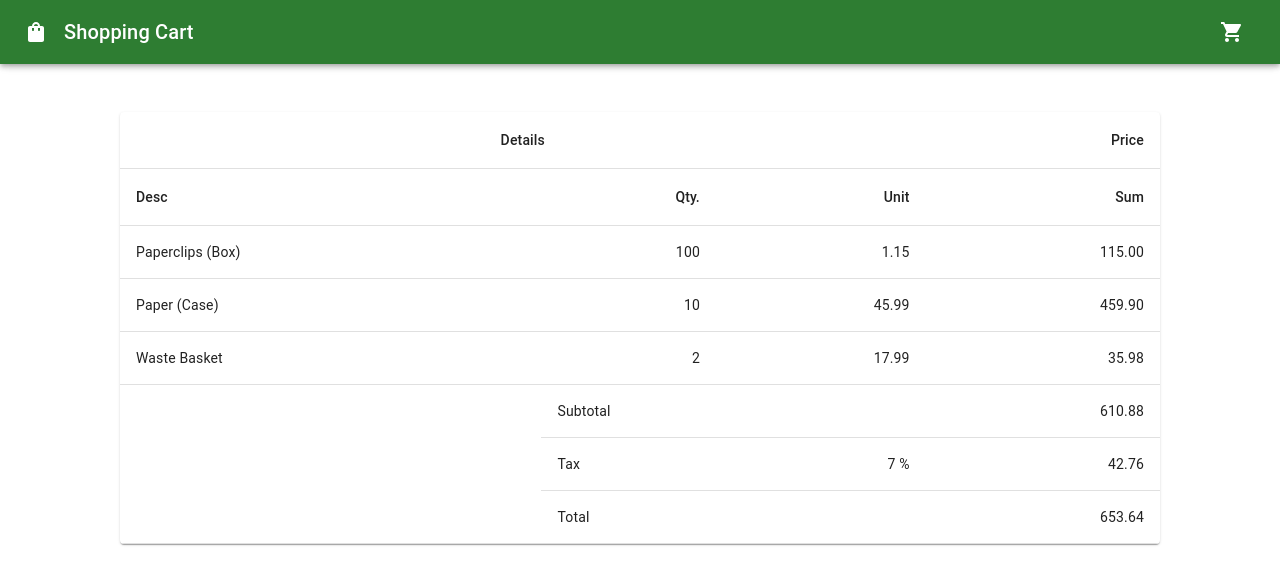
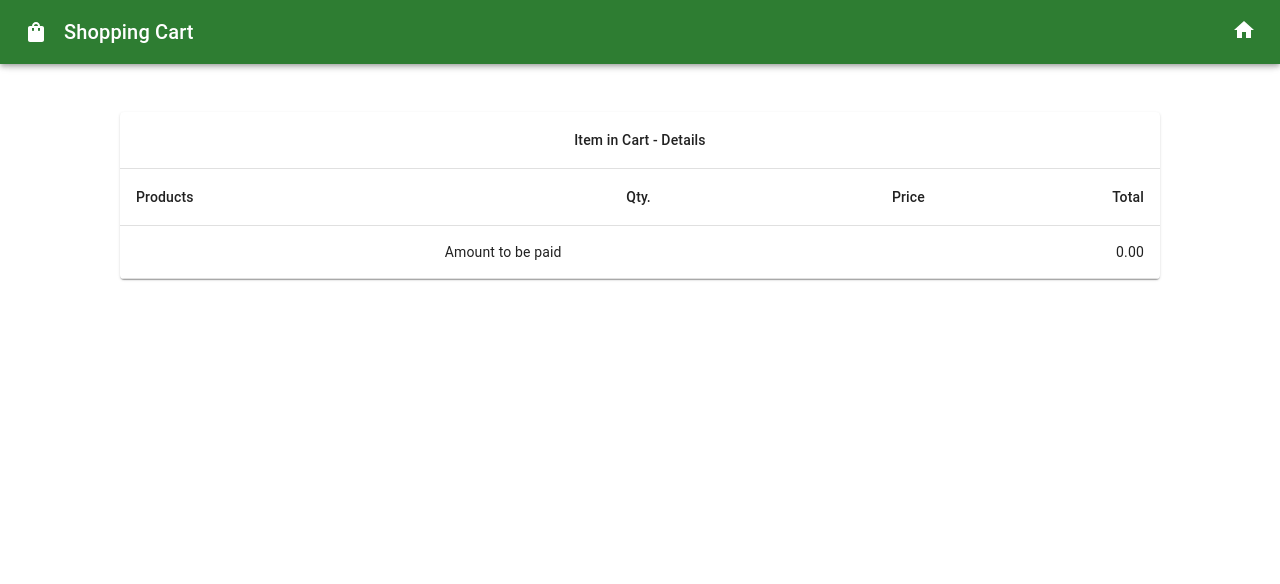
Before and after one commit to Nam-SS/ShoppingCart-Assignment, a React (Vite) app: page /Cart in a window 1280 px wide. Shown: the top 584 px of the page. Built offline with nearby package versions, Linux system fonts and the light colour scheme.

Commit message:
"Adding and displaying items in cart"

```diff
--- a/src/components/Body.js
+++ b/src/components/Body.js
@@ -3,14 +3,11 @@ import { useState,useEffect } from 'react';
 import ShoppingCard from './ShoppingCard';
 import { Grid, Box } from '@mui/material';
 import { useDispatch } from 'react-redux';
-import {addToCart} from '../redux/cartSlice';
+import {addToCart,incrementQuantity,decrementQuantity} from '../redux/cartSlice';
+
 
 export default function Body() {
     const [products, setProducts] = useState(mockApiResponse);
-    const dispatch = useDispatch()
-    // useEffect(()=>{
-    //     setProducts(mockApiResponse)
-    // },[products])
     return(<>
     {/* {console.log("launch card:",products.map((product)=>{return product}))} */}
     <Box sx={{mx: 'auto', m: 7, p: 7 }}>
@@ -19,7 +16,7 @@ export default function Body() {
                 direction="row"
                 justify="flex-start"
                 alignItems="flex-start">
-          {products.length && products.map((product)=>{return <ShoppingCard key={product.id} details={product} addToCart={addToCart}/>})}
+          {products.length && products.map((product)=>{return <ShoppingCard key={product.id} details={product} addToCart={addToCart} incrementQuantity={incrementQuantity} decrementQuantity={decrementQuantity}/>})}
         </Grid></Box></>
         )
 }
--- a/src/components/Cart.js
+++ b/src/components/Cart.js
@@ -7,8 +7,8 @@ import TableHead from '@mui/material/TableHead';
 import TableRow from '@mui/material/TableRow';
 import Paper from '@mui/material/Paper';
 import Box from '@mui/material/Box';
+import { useSelector } from 'react-redux'
 
-const TAX_RATE = 0.07;
 
 function ccyFormat(num) {
   return `${num.toFixed(2)}`;
@@ -23,37 +23,33 @@ function createRow(desc, qty, unit) {
   return { desc, qty, unit, price };
 }
 
-function subtotal(items) {
+function CalculateTotal(items) {
   return items.map(({ price }) => price).reduce((sum, i) => sum + i, 0);
 }
 
-const rows = [
-  createRow('Paperclips (Box)', 100, 1.15),
-  createRow('Paper (Case)', 10, 45.99),
-  createRow('Waste Basket', 2, 17.99),
-];
-
-const invoiceSubtotal = subtotal(rows);
-const invoiceTaxes = TAX_RATE * invoiceSubtotal;
-const invoiceTotal = invoiceTaxes + invoiceSubtotal;
 
 export default function Cart() {
+   const cart = useSelector((state) => state.cart)
+   console.log("cart in cart:",cart);
+   const rows = cart?.map((item)=>createRow(item.name,item.quantity,item.price))
+
+  const Total = CalculateTotal(rows);
+
   return (
     <Box sx={{mx: 'auto', m: 7, p: 7 }}>
     <TableContainer component={Paper}>
       <Table sx={{ minWidth: 700 }} aria-label="spanning table">
         <TableHead>
           <TableRow>
-            <TableCell align="center" colSpan={3}>
-              Details
+            <TableCell align="center" colSpan={4}>
+              Item in Cart - Details
             </TableCell>
-            <TableCell align="right">Price</TableCell>
           </TableRow>
           <TableRow>
-            <TableCell>Desc</TableCell>
+            <TableCell>Products</TableCell>
             <TableCell align="right">Qty.</TableCell>
-            <TableCell align="right">Unit</TableCell>
-            <TableCell align="right">Sum</TableCell>
+            <TableCell align="right">Price</TableCell>
+            <TableCell align="right">Total</TableCell>
           </TableRow>
         </TableHead>
         <TableBody>
@@ -67,17 +63,8 @@ export default function Cart() {
           ))}
           <TableRow>
             <TableCell rowSpan={3} />
-            <TableCell colSpan={2}>Subtotal</TableCell>
-            <TableCell align="right">{ccyFormat(invoiceSubtotal)}</TableCell>
-          </TableRow>
-          <TableRow>
-            <TableCell>Tax</TableCell>
-            <TableCell align="right">{`${(TAX_RATE * 100).toFixed(0)} %`}</TableCell>
-            <TableCell align="right">{ccyFormat(invoiceTaxes)}</TableCell>
-          </TableRow>
-          <TableRow>
-            <TableCell colSpan={2}>Total</TableCell>
-            <TableCell align="right">{ccyFormat(invoiceTotal)}</TableCell>
+            <TableCell colSpan={2}>Amount to be paid</TableCell>
+            <TableCell align="right">{ccyFormat(Total)}</TableCell>
           </TableRow>
         </TableBody>
       </Table>
--- a/src/components/MenuBarApp.js
+++ b/src/components/MenuBarApp.js
@@ -10,13 +10,14 @@ import MenuItem from '@mui/material/MenuItem';
 import Menu from '@mui/material/Menu';
 import { Button, Icon } from '@mui/material';
 import { useNavigate } from 'react-router-dom';
-import { useSelector } from 'react-redux'
+import { useSelector } from 'react-redux';
+import HomeIcon from '@mui/icons-material/Home';
 
 export default function MenuAppBar() {
   const navigate = useNavigate();
   const [anchorEl, setAnchorEl] = React.useState(null);
   const [buttonText, setButtonText] = React.useState("Show All");
-
+  const pathName = window.location.pathname;
 
   const handleClose = () => {
     setAnchorEl(null);
@@ -27,11 +28,18 @@ export default function MenuAppBar() {
     handleClose();
   };
 
+  const onClickHome = ()=>{
+    navigate('/');
+    handleClose();
+  };
+
+
   const cart = useSelector((state) => state.cart)
 
   const handleMenu = (event) => {
     setAnchorEl(event.currentTarget);
     cart.length<=3?setButtonText("Go to Cart"):setButtonText("Show All");
+    console.log("pathName:",pathName);
   };
 
   return (
@@ -51,16 +59,17 @@ export default function MenuAppBar() {
             Shopping Cart
           </Typography>
             <div>
-              <IconButton
+              {/* <IconButton
                 size="large"
                 aria-label="account of current user"
                 aria-controls="menu-appbar"
                 aria-haspopup="true"
                 onClick={handleMenu}
                 color="inherit"
-              >
-                <ShoppingCartIcon />
-              </IconButton>
+              > */}
+              {pathName==='/' && <ShoppingCartIcon onClick={handleMenu}/>}
+              {pathName==='/Cart' && <HomeIcon onClick={onClickHome}/>}
+              {/* </IconButton> */}
               <Menu
                 id="menu-appbar"
                 anchorEl={anchorEl}
--- a/src/components/ShoppingCard.js
+++ b/src/components/ShoppingCard.js
@@ -7,11 +7,16 @@ import Button from '@mui/material/Button';
 import Typography from '@mui/material/Typography';
 import { Grid } from '@mui/material';
 import { useDispatch } from 'react-redux';
-import {addToCart} from '../redux/cartSlice';
+import {addToCart,incrementQuantity,decrementQuantity,removeItem} from '../redux/cartSlice';
+import { useSelector } from 'react-redux';
+import RemoveShoppingCartIcon from '@mui/icons-material/RemoveShoppingCart';
 
 export default function ShoppingCard(props) {
   const {id,img,name,price} = props.details;
   const dispatch = useDispatch();
+  const cart = useSelector((state) => state.cart)
+  const displayButton=cart.find((item) => item.id === id)
+
   console.log("shopping card: ",props.details);
   return (
     <Grid item xs={12} sm={4} md={4} >
@@ -25,33 +30,47 @@ export default function ShoppingCard(props) {
       <CardContent>
         <Typography gutterBottom variant="h5" component="div">
           {name}
+          {displayButton
+          &&
+          <RemoveShoppingCartIcon style={{ float: 'right' }} onClick={() =>
+            {dispatch(removeItem(
+              id))}
+          }/>}
         </Typography>
         <Typography variant="body2" color="text.secondary">
         Price: {price}/-
         </Typography>
       </CardContent>
       <CardActions>
-        <Button size="small" onClick={() =>
-    {console.log(id,name,img,price);dispatch(addToCart({
+        <Button size="small" color="success" onClick={() =>
+    {dispatch(addToCart({
       id, name, img, price
     }))}
   }>Add to Cart</Button>
-        <Button
+        {displayButton && <Button
             size="small"
             disableElevation
             variant="contained"
-            onClick={() => removeFromCart(item.id)}
+            color="success"
+            onClick={() =>
+              {dispatch(incrementQuantity(
+                id))}
+            }
           >
-            -
-          </Button>
-          <Button
+            +
+          </Button>}
+          {displayButton && <Button
             size="small"
             disableElevation
             variant="contained"
-            onClick={() => addToCart(item)}
+            color="success"
+            onClick={() =>
+              {dispatch(decrementQuantity(
+                id))}
+            }
           >
-            +
-          </Button>
+            -
+          </Button>}
       </CardActions>
     </Card>
     </Grid>
--- a/src/redux/cartSlice.js
+++ b/src/redux/cartSlice.js
@@ -7,7 +7,7 @@ const cartSlice = createSlice({
   },
   reducers: {
     addToCart: (state, action) => {
-        console.log("state: ",state)
+        console.log("action: ",action,"state:",state.cart)
       const itemInCart = state.cart.find((item) => item.id === action.payload.id);
       console.log("item in cart",itemInCart);
       if (itemInCart) {
@@ -18,6 +18,7 @@ const cartSlice = createSlice({
       }
     },
     incrementQuantity: (state, action) => {
+      console.log("action of incre:",action);
       const item = state.cart.find((item) => item.id === action.payload);
       item.quantity++;
     },
--- a/src/utils/MockResponse.js
+++ b/src/utils/MockResponse.js
@@ -29,6 +29,18 @@ const mockApiResponse = [
         img: 'https://images.immediate.co.uk/production/volatile/sites/30/2020/08/cauliflower2-copy-3ab827f.jpg',
         price: 40
     },
+    {
+        id: 6,
+        name: 'Carrot',
+        img: 'https://images.pexels.com/photos/1306559/pexels-photo-1306559.jpeg',
+        price: 45
+    },
+    {
+        id: 7,
+        name: 'Capsicum',
+        img: 'https://t4.ftcdn.net/jpg/02/87/25/37/240_F_287253716_I1seSRet5pt8YGBRRcTbPPV1WesM00n9.jpg',
+        price: 95
+    },
 ]
 
 export default mockApiResponse;
```
